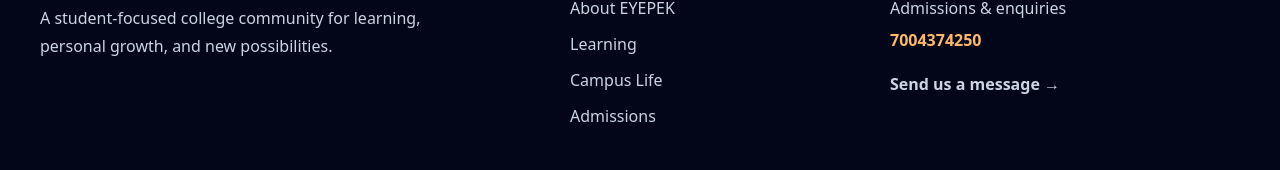
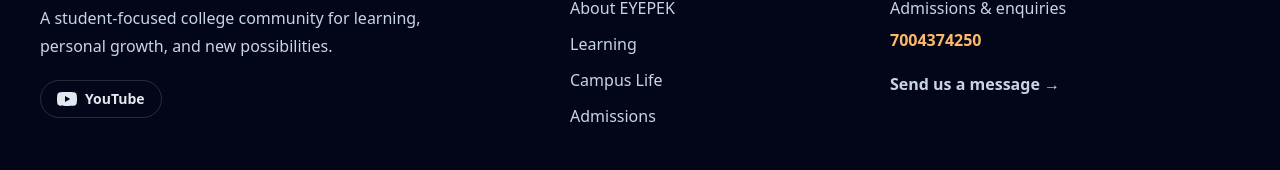
Before and after one commit to eyepek/EYEPEK, a React (Vite) app: page /profile in a window 1280 px wide. Shown: the part 1012-1182 px from the top of the page. Built offline with nearby package versions, Linux system fonts and the light colour scheme.

Commit message:
Add EYEPEK YouTube link

```diff
--- a/src/components/Footer.jsx
+++ b/src/components/Footer.jsx
@@ -7,6 +7,18 @@ const Footer = () => (
       <div>
         <h2 className='text-2xl font-black'>EYEPEK <span className='text-orange-400'>COLLEGE</span></h2>
         <p className='mt-4 max-w-md leading-7 text-slate-300'>A student-focused college community for learning, personal growth, and new possibilities.</p>
+        <a
+          href='https://www.youtube.com/@eyepek'
+          target='_blank'
+          rel='noreferrer'
+          aria-label='Visit EYEPEK on YouTube (opens in a new tab)'
+          className='mt-5 inline-flex items-center gap-2 rounded-full border border-white/15 px-4 py-2 text-sm font-semibold text-slate-200 transition hover:border-red-500 hover:bg-red-600 hover:text-white'
+        >
+          <svg aria-hidden='true' viewBox='0 0 24 24' className='h-5 w-5 fill-current'>
+            <path d='M23.5 6.2a3 3 0 0 0-2.1-2.1C19.5 3.6 12 3.6 12 3.6s-7.5 0-9.4.5A3 3 0 0 0 .5 6.2 31 31 0 0 0 0 12a31 31 0 0 0 .5 5.8 3 3 0 0 0 2.1 2.1c1.9.5 9.4.5 9.4.5s7.5 0 9.4-.5a3 3 0 0 0 2.1-2.1A31 31 0 0 0 24 12a31 31 0 0 0-.5-5.8ZM9.6 15.6V8.4l6.3 3.6-6.3 3.6Z' />
+          </svg>
+          YouTube
+        </a>
       </div>
       <div>
         <h3 className='font-bold text-white'>Explore</h3>
```
